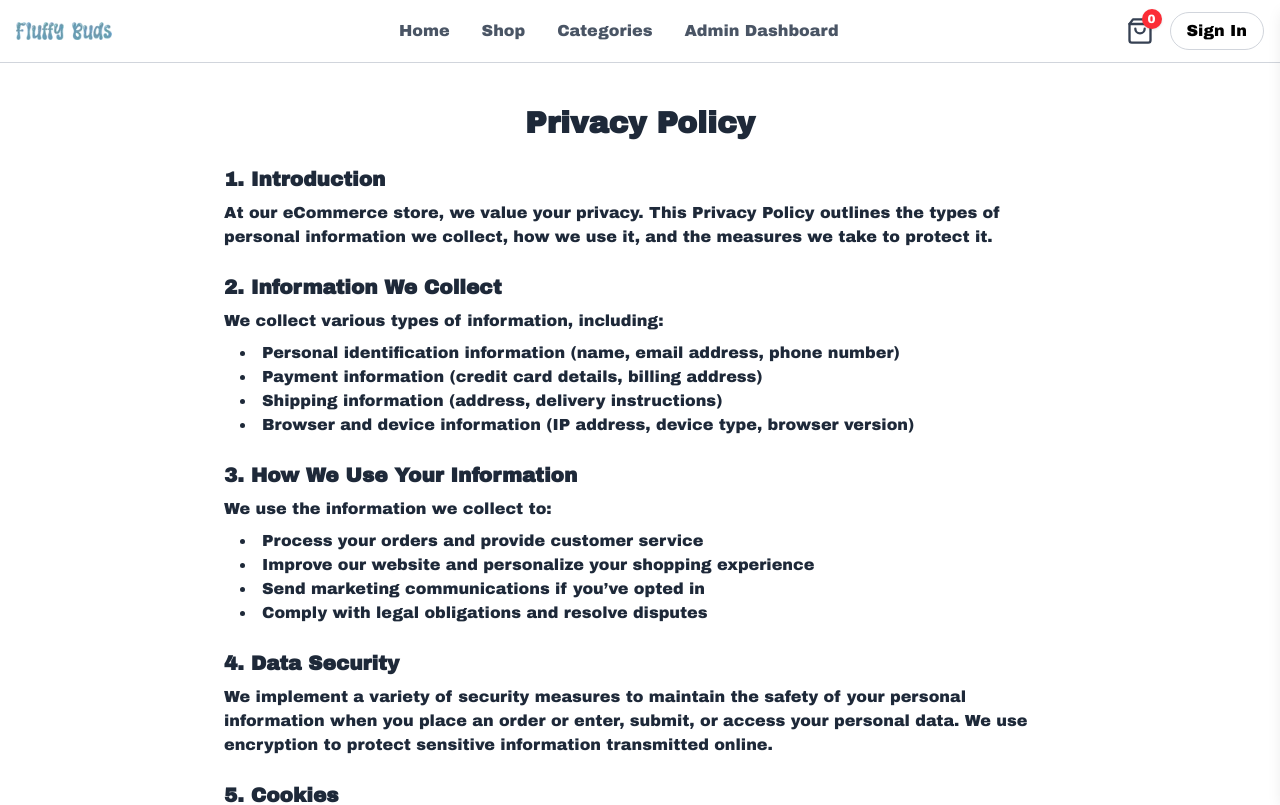
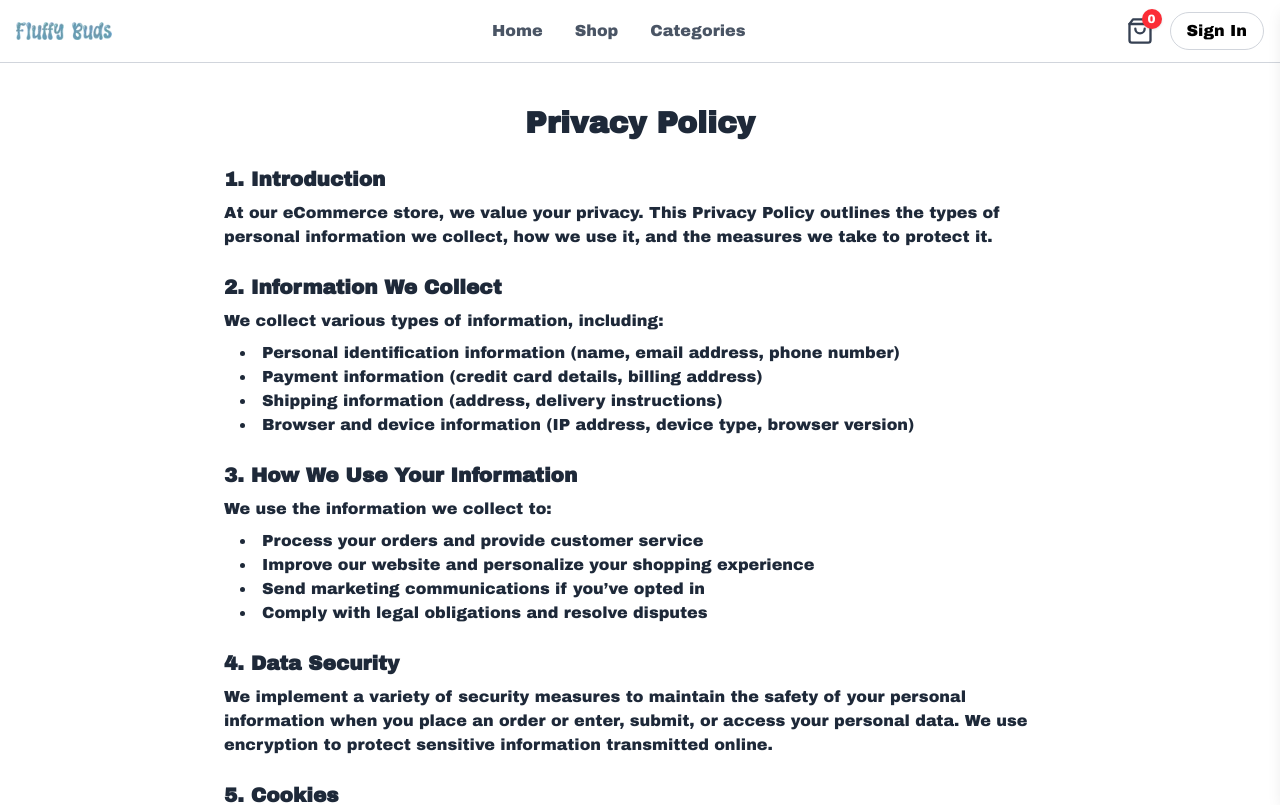
Before and after one commit to mdsajalali/fluffy-buds, a React (Vite) app: page /privacy-policy in a window 1280 px wide. Shown: the top 805 px of the page. Built offline with nearby package versions, Linux system fonts and the light colour scheme; no server answers.

Commit message:
added: role based auth

```diff
--- a/package.json
+++ b/package.json
@@ -12,6 +12,7 @@
   "dependencies": {
     "@tailwindcss/vite": "^4.1.3",
     "axios": "^1.8.4",
+    "jwt-decode": "^4.0.0",
     "lucide-react": "^0.487.0",
     "react": "^19.0.0",
     "react-dom": "^19.0.0",
--- a/src/App.tsx
+++ b/src/App.tsx
@@ -23,6 +23,7 @@ import MyOrders from "./pages/(orders)/MyOrders";
 import ProductUpdate from "./pages/(dashboard)/ProductUpdate";
 import useCategoriesProduct from "./hooks/useCategoriesProduct";
 import Verify from "./pages/(cart)/Verify";
+import AdminRoute from "./routes/AdminRoute";
 
 const App = () => {
   const location = useLocation();
@@ -77,13 +78,14 @@ const App = () => {
         <Route path="/privacy-policy" element={<PrivacyPolicy />} />
 
         {/* dashboard page */}
-        <Route path="/dashboard" element={<Dashboard />}>
-          <Route path="add-items" element={<AddItems />} />
-          <Route path="list-items" element={<ListItems />} />
-          <Route path="list-items/:id" element={<ProductUpdate />} />
-          <Route path="orders" element={<Orders />} />
+        <Route element={<AdminRoute />}>
+          <Route path="/dashboard" element={<Dashboard />}>
+            <Route path="add-items" element={<AddItems />} />
+            <Route path="list-items" element={<ListItems />} />
+            <Route path="list-items/:id" element={<ProductUpdate />} />
+            <Route path="orders" element={<Orders />} />
+          </Route>
         </Route>
-
         {/* Auth pages */}
         <Route path="/login" element={<Login />} />
         <Route path="/register" element={<Register />} />
--- /dev/null
+++ b/src/lib/getUserRole.ts
@@ -0,0 +1,17 @@
+import { jwtDecode } from "jwt-decode";
+
+interface DecodedToken {
+  role: string;
+}
+
+export const getUserRole = (): string | null => {
+  const token = localStorage.getItem("token");
+  if (!token) return null;
+
+  try {
+    const decoded = jwtDecode<DecodedToken>(token);
+    return decoded.role || null;
+  } catch {
+    return null;
+  }
+};
--- /dev/null
+++ b/src/routes/AdminRoute.tsx
@@ -0,0 +1,27 @@
+import { Navigate, Outlet } from "react-router-dom";
+import { jwtDecode } from "jwt-decode";
+
+interface DecodedToken {
+  role: string;
+}
+
+const AdminRoute = () => {
+  const token = localStorage.getItem("token");
+
+  if (!token) return <Navigate to="/login" />;
+
+  try {
+    const decoded = jwtDecode<DecodedToken>(token);
+    console.log("decode", decoded);
+    if (decoded?.role === "admin") {
+      return <Outlet />;
+    } else {
+      return <Navigate to="/login" />;
+    }
+    // eslint-disable-next-line @typescript-eslint/no-unused-vars
+  } catch (err) {
+    return <Navigate to="/login" />;
+  }
+};
+
+export default AdminRoute;
--- a/src/shared/Navbar.tsx
+++ b/src/shared/Navbar.tsx
@@ -3,6 +3,7 @@ import { Link } from "react-router-dom";
 import Container from "./Container";
 import { Menu, X, LogOut, ShoppingBag } from "lucide-react";
 import { StoreContext } from "../context/StoreContext";
+import { getUserRole } from "../lib/getUserRole";
 
 const navItems = [
   { label: "Home", path: "/" },
@@ -18,6 +19,9 @@ const Navbar = () => {
   // eslint-disable-next-line @typescript-eslint/ban-ts-comment
   /* @ts-ignore */
   const { token, logOut, getTotalCartQuantity } = useContext(StoreContext);
+  const role = getUserRole();
+
+  console.log({role})
 
   useEffect(() => {
     const handleResize = () => {
@@ -40,6 +44,8 @@ const Navbar = () => {
     return () => document.removeEventListener("mousedown", handleClickOutside);
   }, []);
 
+
+
   return (
     <div className="border-b border-gray-300 md:fixed md:w-full md:top-0 md:bg-white md:z-50">
       <Container>
@@ -49,7 +55,11 @@ const Navbar = () => {
           </Link>
 
           <nav className="hidden md:flex items-center gap-8">
-            {navItems.map((item) => (
+            <nav className="hidden md:flex items-center gap-8">
+              {navItems.map((item) => {
+                if (item.label === "Admin Dashboard" && role !== "admin")
+                  return null;
+                return (
                   <Link
                     key={item.path}
                     className="text-gray-600 text-base"
@@ -57,7 +67,9 @@ const Navbar = () => {
                   >
                     {item.label}
                   </Link>
-            ))}
+                );
+              })}
+            </nav>
           </nav>
 
           <div className="flex items-center gap-4">
```
Also changed, not shown: 1 other file (tests, documents, lock files or other folders). Lines whose indentation alone changed are shown as unchanged.
